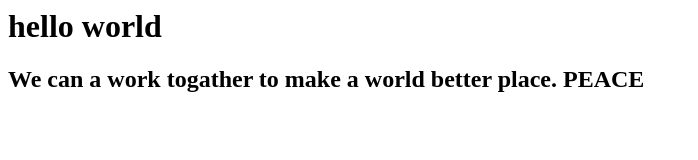
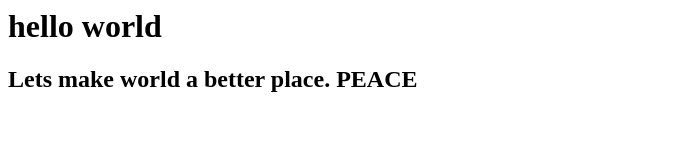
Before and after one commit to bravebirdjp/bravebirdjp.github.io, a plain HTML site: page index.html in a window 1280 px wide. Shown: the whole page, without its empty margins (0-698 px from the left). Drawn offline with Linux system fonts and the light colour scheme.

Commit message:
first edit assignment 2

```diff
--- a/index.html
+++ b/index.html
@@ -1,4 +1,4 @@
 <html>
     <h1>hello world</h1>
-    <h2>We can a work togather to make a world better place. PEACE</h2>
+    <h2>Lets make world a better place. PEACE</h2>
 </html>
```
